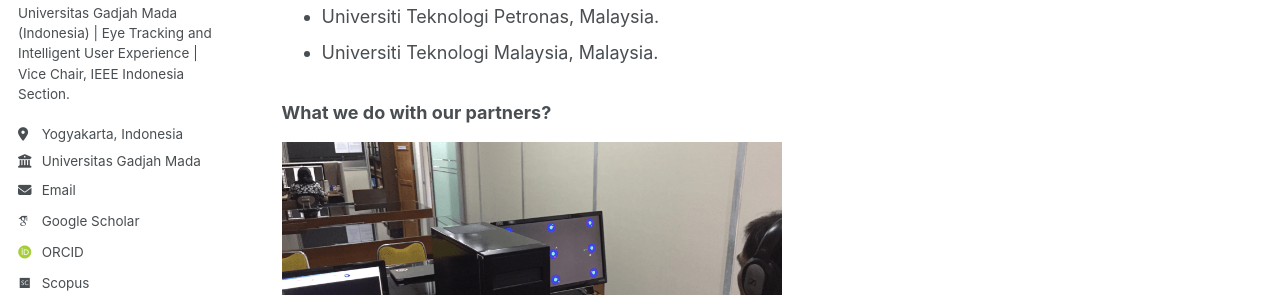
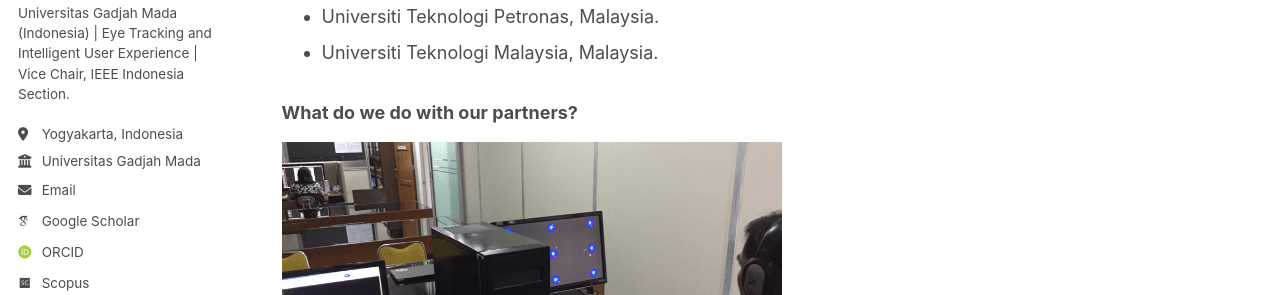
Before and after one commit to wibirama/wibirama.github.io, a Jekyll site: the page built from _pages/partners.md, in a window 1280 px wide and 900 px high, scrolled down 821 px. Shown: the part 158-453 px from the top of the window. Built offline with Jekyll 4.4.1, drawn with Linux system fonts in a browser that asks for light colours; some web fonts are replaced; a script that is not in the unit is left out.

```diff
--- a/_pages/partners.md
+++ b/_pages/partners.md
@@ -33,7 +33,7 @@ redirect_from:
 * Universiti Teknologi Petronas, Malaysia.
 * Universiti Teknologi Malaysia, Malaysia.
 
-### What we do with our partners?
+### What do we do with our partners?
 
 <img src="/images/data_collecting.png" width="500">
 <figcaption>Fig. 1. Data collection using eye tracking</figcaption>
```
